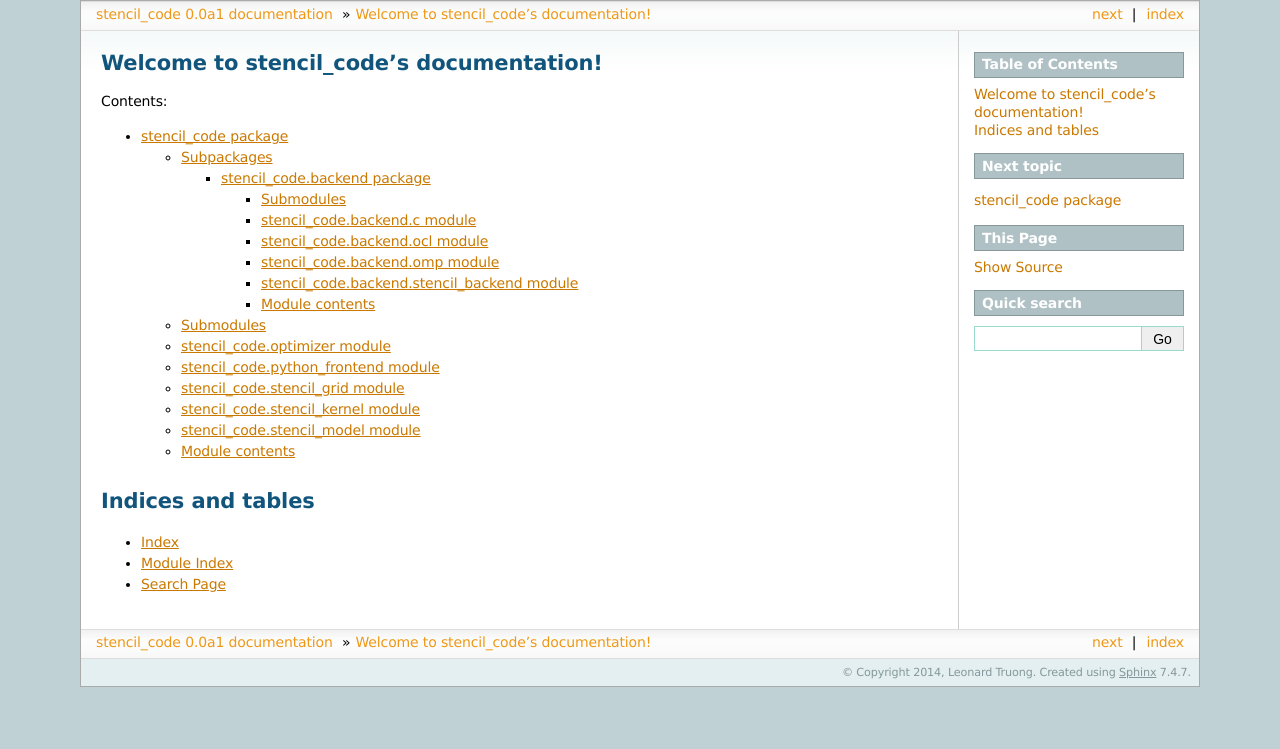
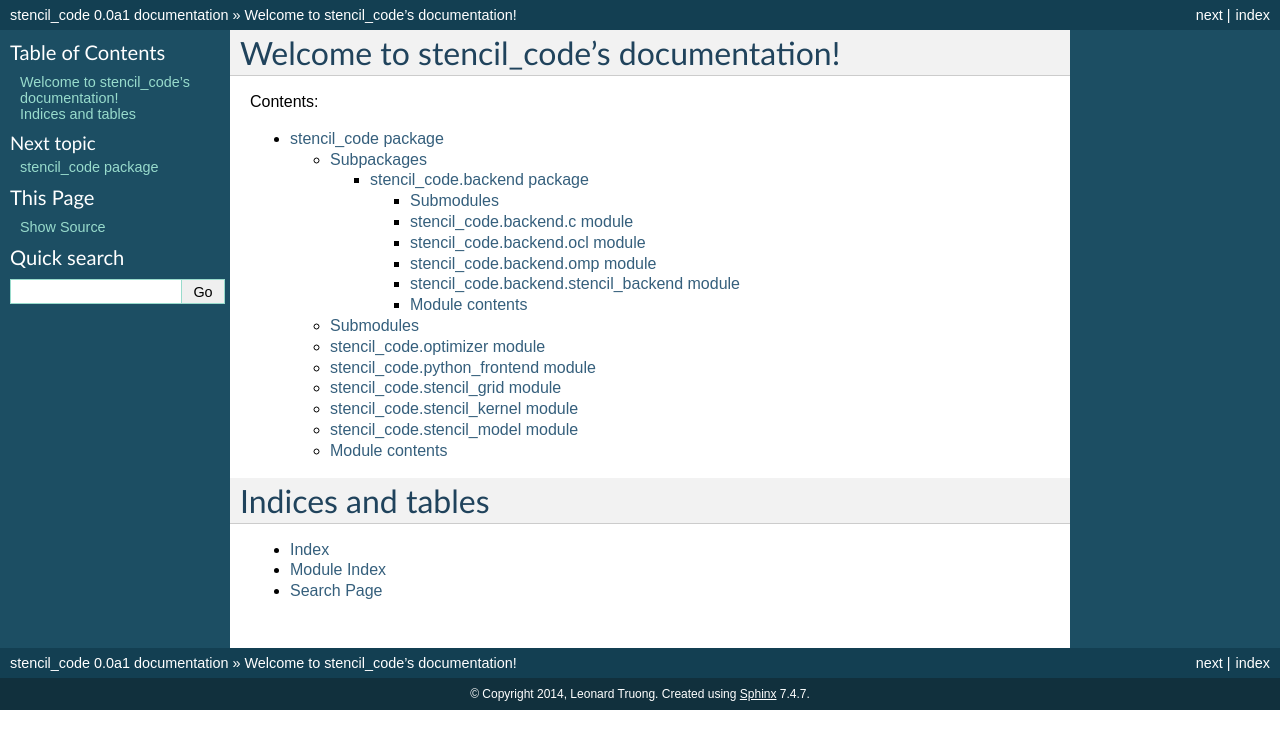
Before and after one commit to ucb-sejits/stencil_code, a Sphinx documentation site: the page built from docs/index.rst, in a window 1280 px wide. Shown: the top 749 px of the page. Built offline with Sphinx 7.4.7, drawn with Linux system fonts in a browser that asks for light colours; pages that are not in the unit, such as notebooks, are missing from menus.

Commit message:
revert to default rtd theme

```diff
--- a/docs/conf.py
+++ b/docs/conf.py
@@ -104,7 +104,7 @@ pygments_style = 'sphinx'
 
 # The theme to use for HTML and HTML Help pages.  See the documentation for
 # a list of builtin themes.
-html_theme = 'sphinxdoc'
+html_theme = 'default'
 
 # Theme options are theme-specific and customize the look and feel of a theme
 # further.  For a list of options available for each theme, see the
@@ -278,7 +278,6 @@ class Mock(object):
     def __call__(self, *args, **kwargs):
         return Mock()
 
-    @classmethod
     def __getattr__(cls, name):
         if name in ('__file__', '__path__'):
             return '/dev/null'
```
